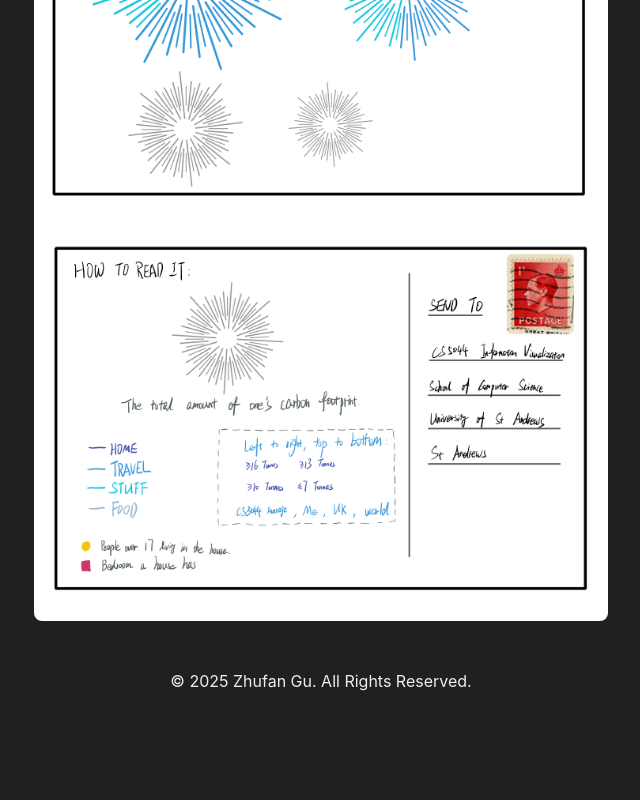
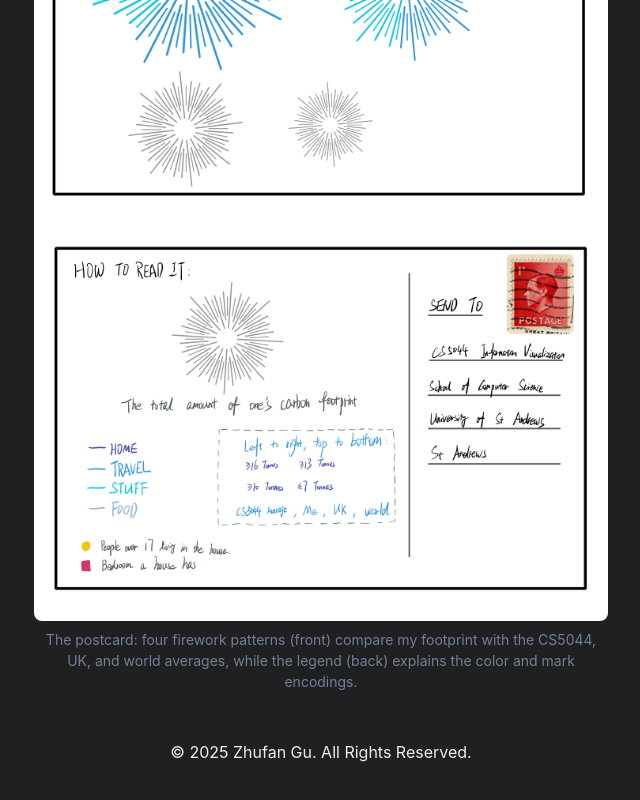
Before and after one commit to zhufangu/zhufangu.github.io, a Next.js app: page /projects/carbonviz in a window 1280 px wide. Shown: the part 1289-2089 px from the top of the page, without its empty margins (319-959 px from the left). Before the commit the page ends 2030 px from the top, so only its background shows below. Built offline with nearby package versions, Linux system fonts and the light colour scheme.

Commit message:
Add caption to CarbonViz project image for enhanced description

```diff
--- a/pages/projects/carbonviz.js
+++ b/pages/projects/carbonviz.js
@@ -103,6 +103,7 @@ const Project = () => {
         <ProjectImage
           src="/images/projects/carbonviz/carbonviz_02.png"
           alt="Carbon footprint postcard — full sketch"
+          caption="The postcard: four firework patterns (front) compare my footprint with the CS5044, UK, and world averages, while the legend (back) explains the color and mark encodings."
         />
       </Container>
     </Layout>
```
